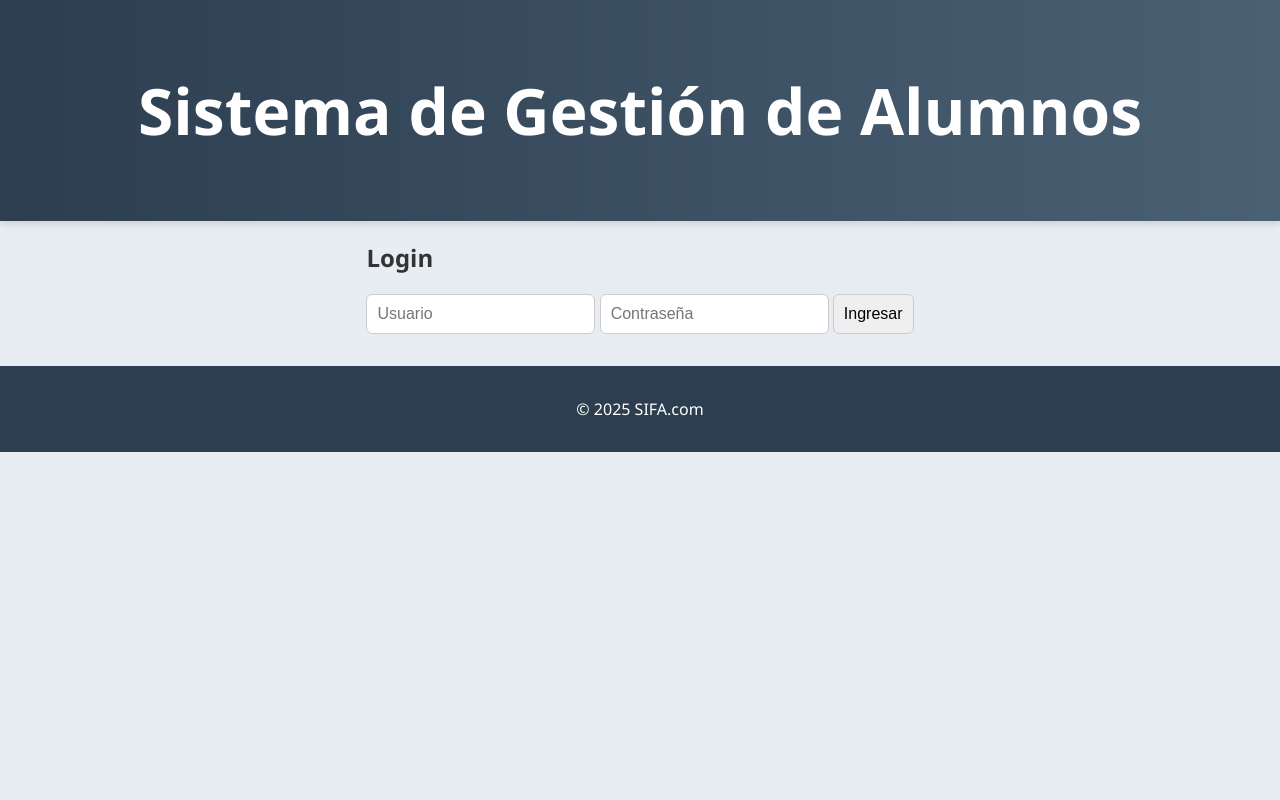
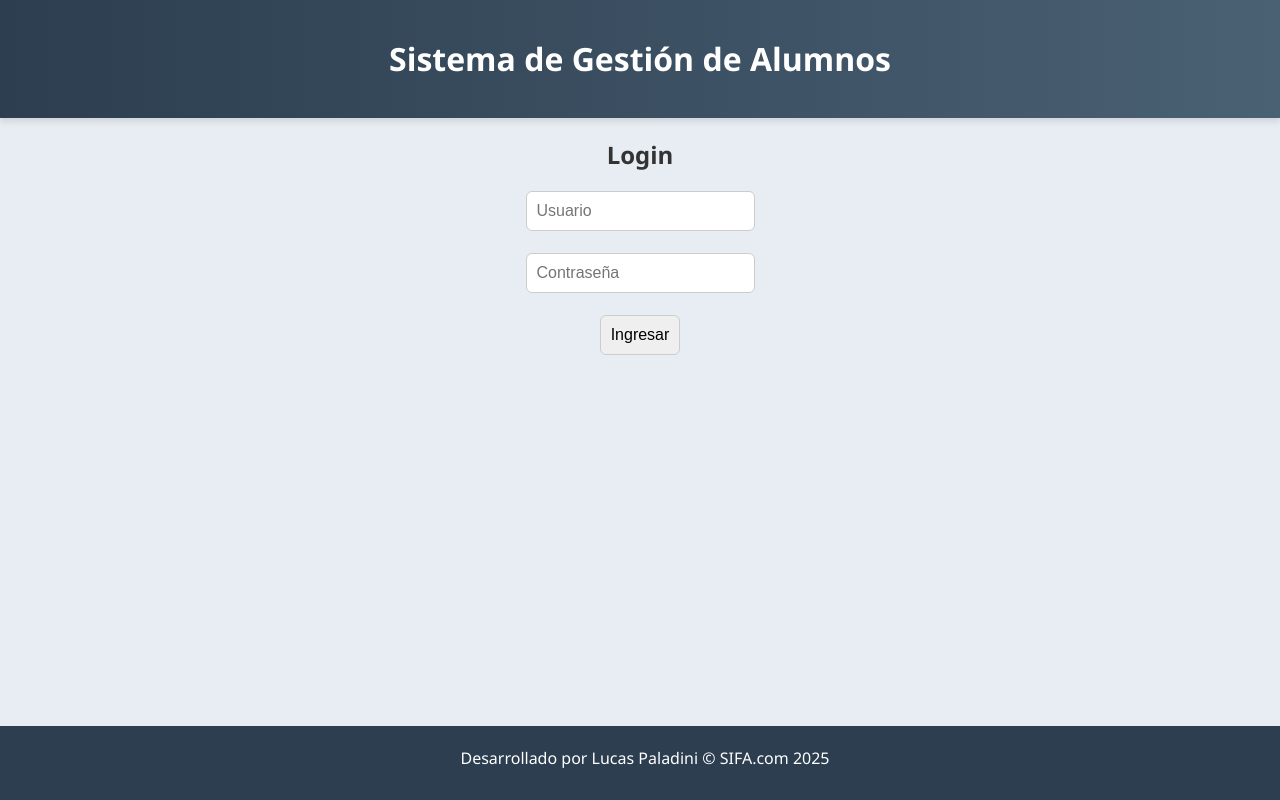
Before and after one commit to LucasPaladini/app-instituto-ingles, a plain HTML site: page index.html in a window 1280 px wide. Drawn offline with Linux system fonts and the light colour scheme.

Commit message:
modificaciones

```diff
--- a/index.html
+++ b/index.html
@@ -14,17 +14,17 @@
 
 <div class="login-container">
   <section id="login">
-    <h2>Login</h2>
+    <h2 class="login-titulo">Login</h2>
     <div class="login-box">
-      <input type="text" placeholder="Usuario">
-      <input type="password" placeholder="Contraseña">
-      <input type="button" value="Ingresar" onclick="botonIngresarMenu()">
+      <input type="text" placeholder="Usuario"> <br> <br>
+      <input type="password" placeholder="Contraseña"> <br> <br>
+      <input class="login-boton" type="button" value="Ingresar" onclick="botonIngresarMenu()">
     </div>
   </section>
 </div>
 
 <footer>
-  <p>&copy; 2025 SIFA.com</p>
+  <p>Desarrollado por Lucas Paladini &copy; SIFA.com 2025 </p>
 </footer>
 
 <script src="js/script.js"></script>
--- a/style.css
+++ b/style.css
@@ -14,13 +14,23 @@ body {
     align-items: center;
 }
 
+.login-titulo {
+    text-align: center;
+}
+
+.login-boton {
+  display: block;
+  margin: 0 auto;
+}
+
+
 /* Header */
 header {
     background: linear-gradient(90deg, #2c3e50, #4a6073);
     color: white;
-    padding: 1.5rem;
+    padding: 1rem;
     text-align: center;
-    font-size: 2rem;
+    font-size: 1rem;
     font-weight: bold;
     box-shadow: 0 4px 6px rgba(0,0,0,0.1);
 }
@@ -66,16 +76,11 @@ header {
 .contenido-menu {
     flex: 1;
     padding: 2rem;
+    margin: 10px;
 }
 
 /* Footer */
-footer {
-    background: #2c3e50;
-    color: white;
-    text-align: center;
-    padding: 1rem;
-    margin-top: 2rem;
-}
+
 
 /* Tabla estilizada */
 table {
@@ -162,3 +167,16 @@ button:hover {
     background: #f0f0f0;
     transform: scale(1.3);
 }
+
+
+footer {
+  background: #2c3e50;
+  color: white;
+  position: fixed;
+  bottom: 0;
+  width: 100%;
+  height: 8%;
+  text-align: center;
+  padding: 5px;
+  margin-top: 2rem;
+}
```
Also changed, not shown: pag/alumnos.html (+5 -0 lines), pag/cursos.html (+4 -0 lines), pag/libreta.html (added, +45 -0 lines), pag/menu.html (+3 -2 lines).
